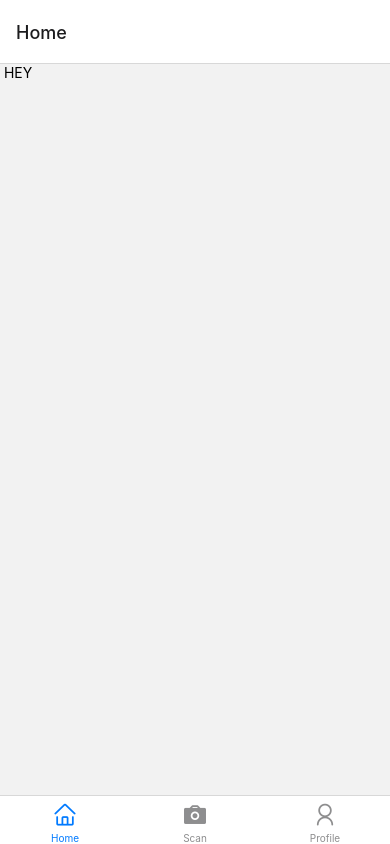
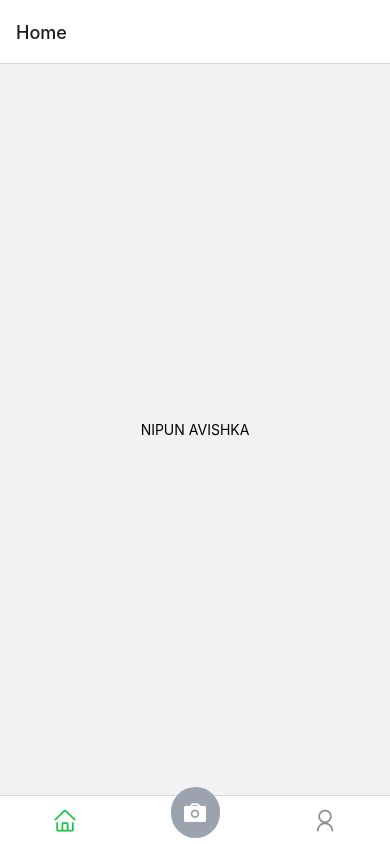
Before and after one commit to nipun-dezoysa/plant-disease-detection-app, a React Native app: screen /Home in a window 390 px wide. Built offline with nearby package versions, Linux system fonts and the light colour scheme.

Commit message:
update 12-24

```diff
--- a/App/Navigation/TabNavigation.js
+++ b/App/Navigation/TabNavigation.js
@@ -3,11 +3,17 @@ import Home from "../Screens/Home";
 import Scan from "../Screens/Scan";
 import Profile from "../Screens/Profile";
 import { AntDesign } from "@expo/vector-icons";
+import { View } from "react-native";
 const Tab = createBottomTabNavigator();
 
 export default function TabNavigation() {
   return (
-    <Tab.Navigator>
+    <Tab.Navigator
+      screenOptions={{
+        tabBarShowLabel: false,
+        tabBarActiveTintColor: "#1dc44a",
+      }}
+    >
       <Tab.Screen
         name="Home"
         component={Home}
@@ -21,9 +27,19 @@ export default function TabNavigation() {
         name="Scan"
         component={Scan}
         options={{
-          tabBarIcon: ({ color, size }) => (
-            <AntDesign name="camera" size={size} color={color} />
-          ),
+          tabBarIcon: ({ color, size,focused }) => {
+            return (
+              <View
+                className={
+                  focused
+                    ? "p-3 rounded-full bg-[#1dc44a] bottom-3"
+                    : "p-3 rounded-full bg-gray-400 bottom-2"
+                }
+              >
+                <AntDesign name="camera" size={size} color="white" />
+              </View>
+            );
+          },
         }}
       />
       <Tab.Screen
--- a/App/Screens/Home.js
+++ b/App/Screens/Home.js
@@ -2,11 +2,9 @@ import React from "react";
 import axios from "axios";
 import { View, Text, TouchableOpacity } from "react-native";
 export default function Home() {
-  function send(){
+  function send() {
     axios
-      .get("http://192.168.174.45:4000/test", {
-
-      })
+      .get("http://192.168.174.45:4000/test", {})
       .then(function (response) {
         console.log(response.data);
       })
@@ -15,10 +13,8 @@ export default function Home() {
       });
   }
   return (
-    <View>
-      <TouchableOpacity onPress={send}>
-        <Text> HEY</Text>
-      </TouchableOpacity>
+    <View className="w-full h-full flex justify-center items-center">
+      <Text>NIPUN AVISHKA</Text>
     </View>
   );
 }
--- a/App/Screens/Scan.js
+++ b/App/Screens/Scan.js
@@ -7,6 +7,7 @@ import { MaterialIcons } from "@expo/vector-icons";
 import * as ImagePicker from "expo-image-picker";
 import { useIsFocused } from "@react-navigation/native";
 import axios from "axios";
+
 export default function Scan() {
   const isFocused = useIsFocused();
   let cameraRef = useRef(null);
@@ -14,6 +15,7 @@ export default function Scan() {
   const [hasMediaPermission, setMediaPermission] = useState();
   const [photo, setPhoto] = useState(null);
   const [flash, setFlash] = useState(Camera.Constants.FlashMode.off);
+  const [flashColor, setFlashColor] = useState("white");
   useEffect(() => {
     (async () => {
       const cameraPermission = await Camera.requestCameraPermissionsAsync();
@@ -112,16 +114,17 @@ export default function Scan() {
           />
         </TouchableOpacity>
         <TouchableOpacity
-          onPress={() =>
+          onPress={() => {
             setFlash(
               flash === Camera.Constants.FlashMode.off
                 ? Camera.Constants.FlashMode.torch
                 : Camera.Constants.FlashMode.off
-            )
-          }
+            );
+            setFlashColor(flashColor === "white" ? "yellow" : "white");
+          }}
           className="w-12 h-12 bg-gray-300 rounded-full bor flex justify-center items-center text-gray-600"
         >
-          <MaterialIcons name="flash-on" size={30} color="white" />
+          <MaterialIcons name="flash-on" size={30} color={flashColor} />
         </TouchableOpacity>
         {photo && (
           <View className="absolute top-[-30px] w-full items-center">
```
